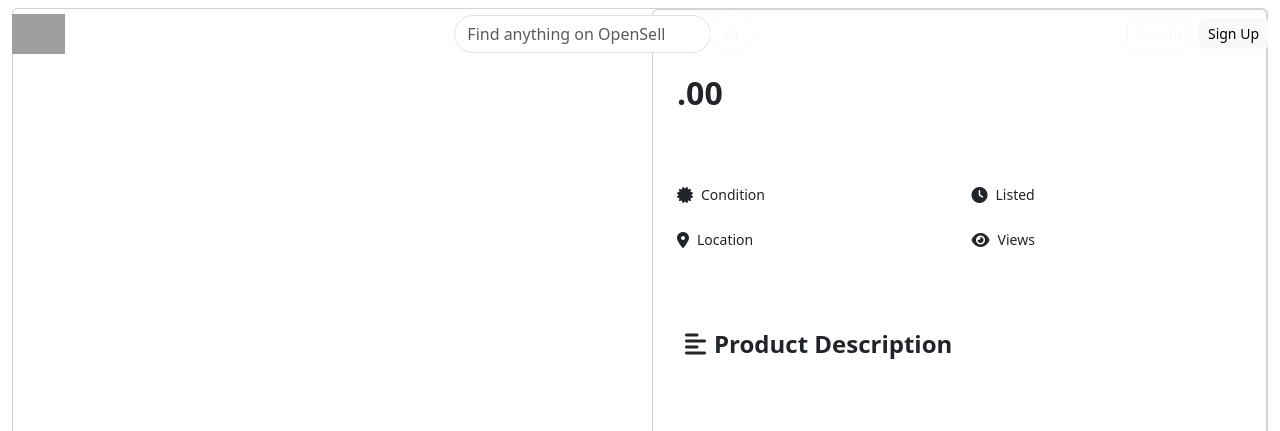
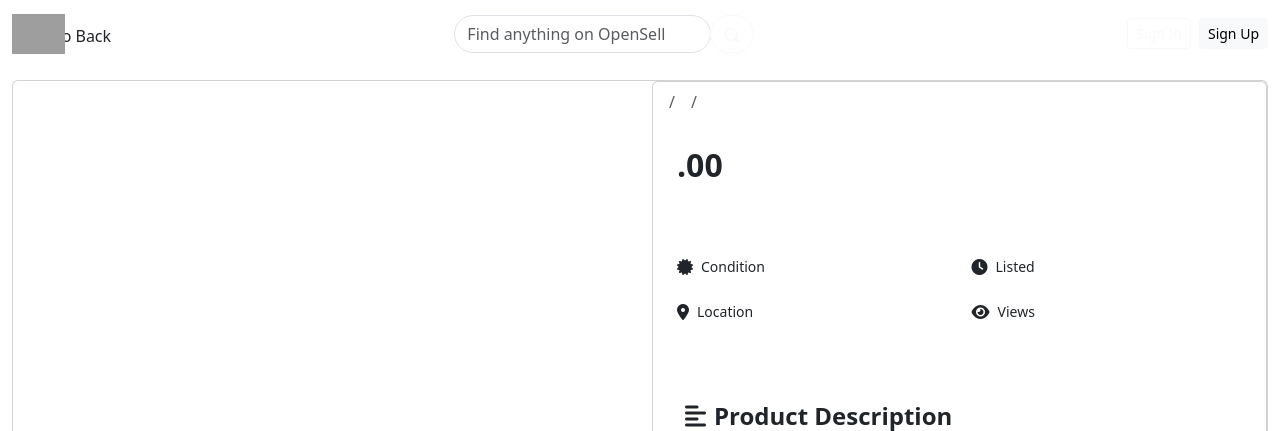
Before and after one commit to OpenSell-Creator/OpenSellRepo, a Django app: template templates/product_detail.html in a window 1280 px wide. Shown: the top 431 px of the page. Run offline with Django 5.2, Linux system fonts and the light colour scheme; the template is opened without the code that fills it, so the values that code supplies are empty; some libraries are stand-ins or nearby versions; grey boxes are pictures that could not be loaded.

Commit message:
Update product_detail.html

```diff
--- a/templates/product_detail.html
+++ b/templates/product_detail.html
@@ -4,12 +4,55 @@
 
 {% block page_css %}
     <link rel="stylesheet" type="text/css" href="{% static 'css/pages/product_detail.css' %}">
+    <style>
+        .back-button-container {
+            margin-bottom: 1rem;
+            padding: 0.5rem 0;
+        }
+
+        .btn-back {
+            display: inline-flex;
+            align-items: center;
+            gap: 0.5rem;
+            padding: 0.5rem 1rem;
+            background-color: var(--background-color);
+            border: 1px solid var(--border-color);
+            border-radius: 0.5rem;
+            color: var(--text-primary);
+            text-decoration: none;
+            transition: all 0.3s ease;
+            font-weight: 500;
+        }
+
+        .btn-back:hover {
+            background-color: var(--card-background);
+            border-color: var(--accent-color);
+            color: var(--accent-color);
+            transform: translateX(-5px);
+        }
+
+        .btn-back i {
+            font-size: 1rem;
+            transition: transform 0.3s ease;
+        }
+
+        .btn-back:hover i {
+            transform: translateX(-3px);
+        }
+    </style>
 {% endblock %}
 
 {% block page_js %}
     <script type="text/javascript" src="{% static 'js/pages/product_detail.js' %}"></script>
 {% endblock %}
 {% block 'Body' %}
+
+<div class="back-button-container container-fluid">
+    <button onclick="history.back()" class="btn-back">
+        <i class="fas fa-arrow-left"></i>
+        <span>Go Back</span>
+    </button>
+</div>
 <div class="card product-detail-card">
     <div class="product-detail-container">
         <div class="row g-4">
```
